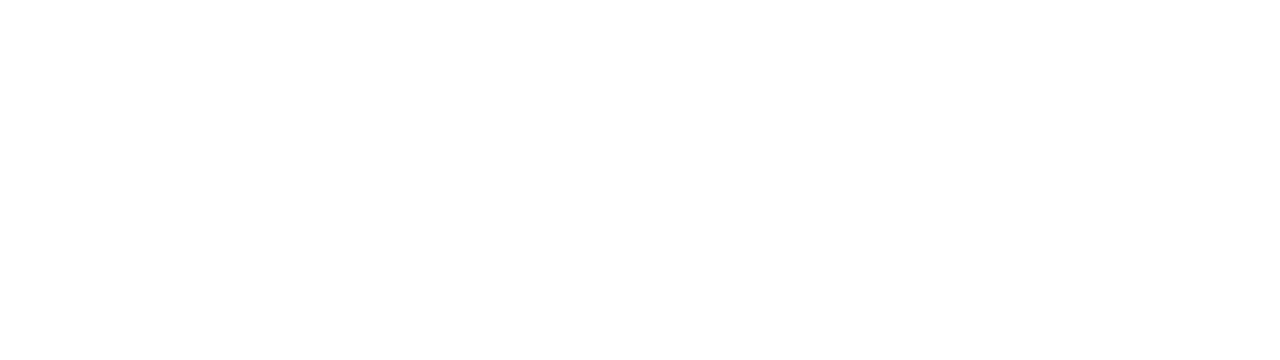
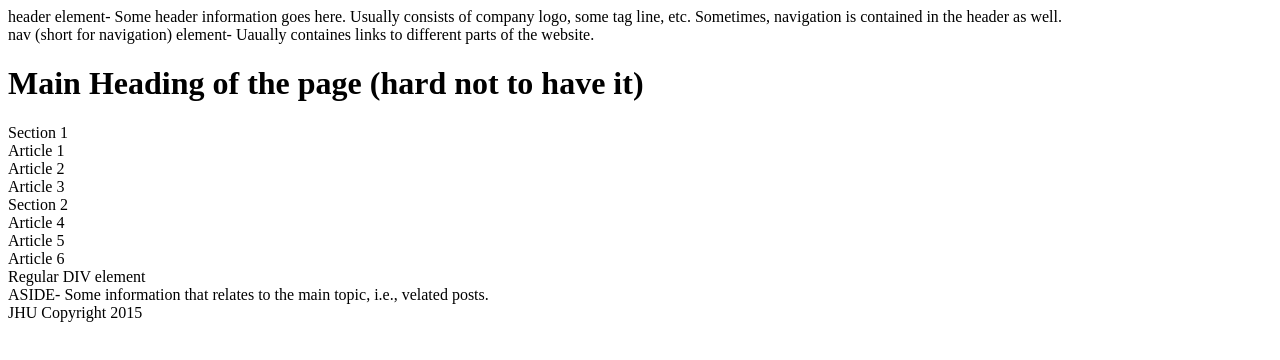
Before and after one commit to Lord0fThePings/Module-2-assignment, a plain HTML site: page file.html in a window 1280 px wide. Drawn offline with Linux system fonts and the light colour scheme.

Commit message:
Update file.html

```diff
--- a/file.html
+++ b/file.html
@@ -1,3 +1,35 @@
 <!doctype html>
 <html>
-<head>
+  <head>
+    <meta charset="utf-8">
+    <title>Heading Elements</title>
+  </head>
+  <body>
+    <header>
+      header element- Some header information goes here. Usually consists of company logo, some tag line, etc.
+      Sometimes, navigation is contained in the header as well.
+      <nav> nav (short for navigation) element- Uaually containes links to different parts of the website.</nav>
+    </header>
+    <h1> Main Heading of the page (hard not to have it)</h1>
+    <section>
+      Section 1
+      <article> Article 1</article>
+      <article> Article 2</article>
+      <article> Article 3</article>
+    </section>
+    <section>
+      Section 2
+      <article>Article 4</article>
+      <article>Article 5</article>
+      <article>Article 6</article>
+      <div> Regular DIV element</div>
+    </section>
+    <aside>
+      ASIDE- Some information that relates to the main topic, i.e., velated posts.
+    </aside>
+
+    <footer>
+      JHU Copyright 2015
+    </footer>
+  </body>
+</html>
```
